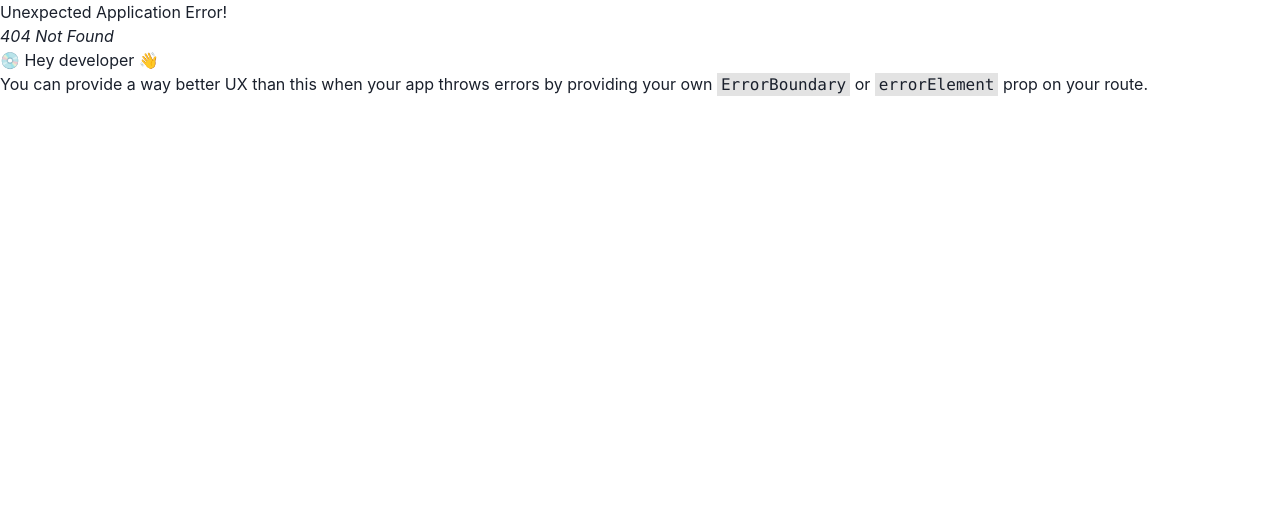
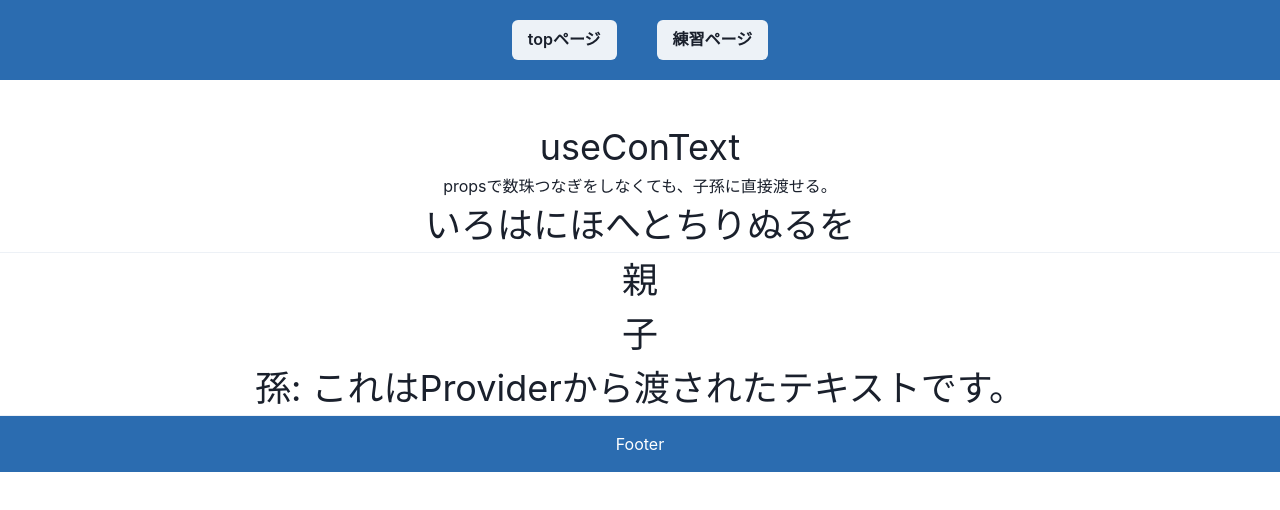
Before and after one commit to sakana-san/react-sample-benkyou, a React (Create React App) app: page /Message in a window 1280 px wide. Before the commit this address had no page. Shown: the top 510 px of the page. Built offline with nearby package versions, Linux system fonts and the light colour scheme; the HTML template or start-up script is replaced by a standard one.

Commit message:
useContext実装途中

```diff
--- /dev/null
+++ b/src/components/Message.tsx
@@ -0,0 +1,104 @@
+import React, { useState, useRef, useEffect, useContext, createContext, ReactNode } from "react"
+import { Flex, Stack, Button, Text, Box, SimpleGrid,Input, Divider } from "@chakra-ui/react"
+
+
+
+// メッセージ ----------------------------------------------------------------------------------------------------------------------------------
+
+const SampleContext = createContext('')
+const ConsumerComponent = () => {
+  const messageText = useContext(SampleContext)
+  return(
+    <Text fontSize='4xl' align='center'>{messageText}</Text>
+  )
+}
+
+// --------------------------------------------------------------------------------------------------------------------------------------------
+
+
+// 数珠つなぎ ----------------------------------------------------------------------------------------------------------------------------------
+
+
+const TextContext = createContext('')
+// @ts-ignore
+const TextProvider = ({children}) => {
+  const JuzuInitText = 'これはProviderから渡されたテキストです。'
+  return (
+    <>
+      <TextContext.Provider value={JuzuInitText}>
+        {children}
+      </TextContext.Provider>
+    </>
+  )
+}
+
+const Oya = () => {
+  return (
+    <>
+      <Text fontSize='4xl' align='center'>親</Text>
+      <Kodomo />
+    </>
+  )
+}
+
+const Kodomo = () => {
+  return (
+    <>
+      <Text fontSize='4xl' align='center'>子</Text>
+      <Mago />
+    </>
+
+  )
+}
+
+const Mago = () => {
+  const JuzuMagoText = useContext(TextContext)
+  return (
+    <>
+      <Text fontSize='4xl' align='center'>孫: {JuzuMagoText}</Text>
+    </>
+  )
+}
+
+
+// --------------------------------------------------------------------------------------------------------------------------------------------
+
+
+
+// 勘定数珠つなぎ ----------------------------------------------------------------------------------------------------------------------------------
+const CountText = createContext('')
+// @ts-ignore
+const CountProvider = ({ children }) => {
+  const [getCount, setCount] = useState<number>(0)
+  return (
+    // @ts-ignore
+    <CountText.Provider value={{getCount, setCount}}>
+      {children}
+    </CountText.Provider>
+  )
+}
+
+
+// --------------------------------------------------------------------------------------------------------------------------------------------
+
+
+export const Message = () => {
+  const message = 'いろはにほへとちりぬるを'
+  return (
+    <>
+      <Text fontSize='4xl' align='center'>useConText</Text>
+      <Text fontSize='1xl' align='center'>propsで数珠つなぎをしなくても、子孫に直接渡せる。</Text>
+      <SampleContext.Provider value={message}>
+        <ConsumerComponent />
+      </SampleContext.Provider>
+      <Divider />
+      <TextProvider>
+        <Oya />
+      </TextProvider>
+      <Divider />
+      <CountProvider>
+
+      </CountProvider>
+    </>
+  )
+}
--- a/src/components/Practice.tsx
+++ b/src/components/Practice.tsx
@@ -15,6 +15,7 @@ export const Practice = () => {
           <Tab>練習5</Tab>
           <Tab>練習6</Tab>
           <Tab>練習7</Tab>
+          <Tab>練習8</Tab>
         </TabList>
         <TabPanels>
           <TabPanel>
@@ -38,6 +39,9 @@ export const Practice = () => {
           <TabPanel>
             <Button ml="10"><Link to='/InputFocus'>useRef</Link></Button>
           </TabPanel>
+          <TabPanel>
+            <Button ml="10"><Link to='/Message'>useConText</Link></Button>
+          </TabPanel>
         </TabPanels>
       </Tabs>
     </Flex>
--- a/src/index.tsx
+++ b/src/index.tsx
@@ -13,6 +13,7 @@ import { ButtonCount } from './components/ButtonCount';
 import { ButtonCount2 } from './components/ButtonCount2';
 import { Keisan } from './components/Keisan';
 import { InputFocus } from './components/InputFocus';
+import { Message } from './components/Message';
 
 const router = createBrowserRouter([
   { path: "/",
@@ -26,7 +27,8 @@ const router = createBrowserRouter([
       {path: "ButtonCount", element: <ButtonCount init={0} text='' /> },
       { path: "ButtonCount2", element: <ButtonCount2 init={0} text='' /> },
       { path: "Keisan", element: <Keisan /> },
-      { path: "InputFocus", element: <InputFocus /> }
+      { path: "InputFocus", element: <InputFocus /> },
+      { path: "Message", element: <Message /> }
     ]
   }
 ])
```
